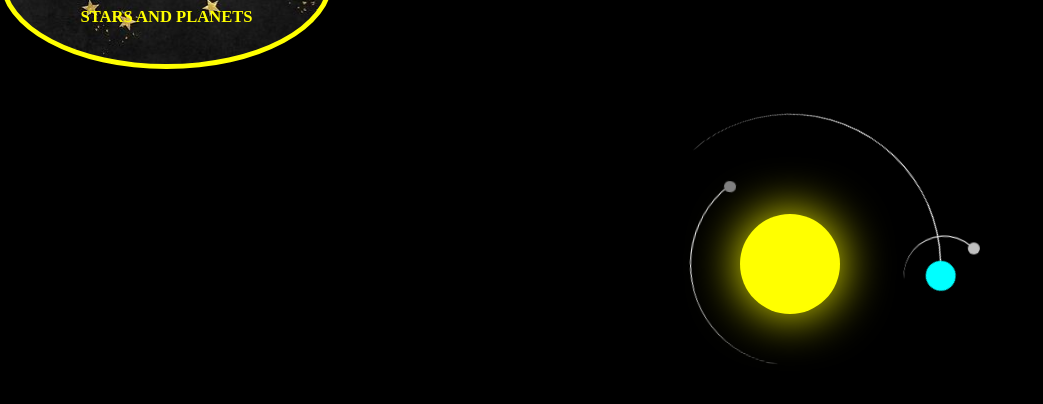
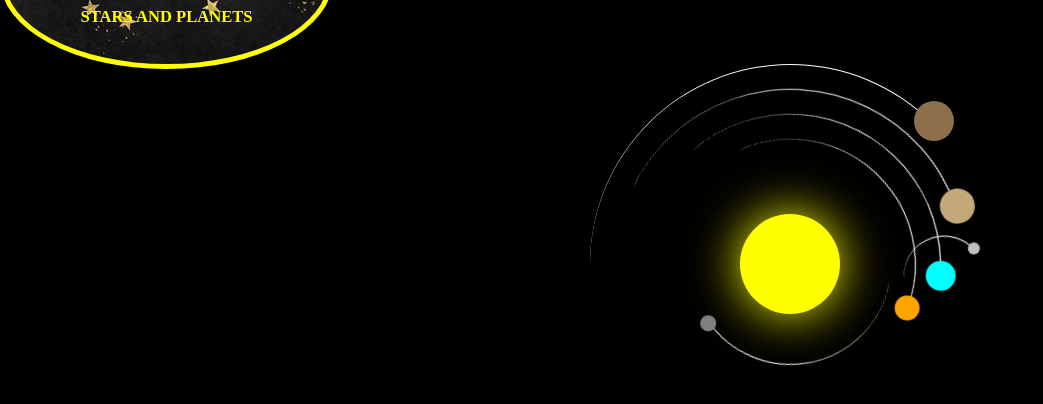
Before and after one commit to irinapech/Solar-System, a plain HTML site: page index.html in a window 1280 px wide. Shown: the part 126-530 px from the top of the page, without its empty margins (0-1043 px from the left). Drawn offline with Linux system fonts and the light colour scheme.

Commit message:
added mars and jupiter (jupiter is not moving)

```diff
--- a/content.css
+++ b/content.css
@@ -49,20 +49,15 @@ body {
 /* determines the tails */
 .earth,
 .moon,
-.mercury {
+.mercury,
+.venus,
+.mars,
+.jupiter {
     position: absolute;
     border-style: solid;
     border-color: white transparent transparent transparent;
     border-width: 0.1em 0.1em 0 0;
     border-radius: 50%;
-}
-
-.earth {
-    top: 5em;
-    left: 5em;
-    width: 30em;
-    height: 30em;
-    animation: orbit 36.5s linear infinite;
 }
 
 .moon {
@@ -78,23 +73,50 @@ body {
     left: 10em;
     width: 20em;
     height: 20em;
-    animation: orbit 6.5s linear infinite;
+    animation: orbit 9.5s linear infinite;
+}
+
+.venus {
+    top: 7.5em;
+    left: 7.5em;
+    width: 25em;
+    height: 25em;
+    animation: orbit 27.5s linear infinite;
+}
+
+.earth {
+    top: 5em;
+    left: 5em;
+    width: 30em;
+    height: 30em;
+    animation: orbit 36.5s linear infinite;
+}
+
+.mars {
+    top:2.5em;
+    left: 2.5em;
+    width: 35em;
+    height: 35em;
+    animation: orbit 70s linear infinite;
+}
+
+.jupiter {
+    top: 0em;
+    left: 0em;
+    width: 40em;
+    height: 40em;
+    animation: orbit 2s linear inifinte;
 }
 
 .earth::before,
 .moon::before,
-.mercury::before {
+.mercury::before,
+.venus::before,
+.mars::before,
+.jupiter::before {
     content: '';
     position: absolute;
     border-radius: 50%;
-}
-
-.earth::before {
-    top: 2.8em;
-    right: 2.8em;
-    width: 3em;
-    height: 3em;
-    background-color: aqua;
 }
 
 .moon::before {
@@ -106,12 +128,52 @@ body {
 }
 
 .mercury::before {
+    top: 2em;
+    right: 2em;
+    width: 1.6em;
+    height: 1.6em;
+    background-color: gray;
+}
+
+/* this is set, do not touch it */
+.venus::before {
     top: 2.4em;
     right: 2.4em;
-    width: 1.15em;
-    height: 1.15em;
-    background-color: gray;
+    width: 2.5em;
+    height: 2.5em;
+    background-color: orange;
 }
+
+.earth::before {
+    top: 2.8em;
+    right: 2.8em;
+    width: 3em;
+    height: 3em;
+    background-color: aqua;
+}
+
+.mars::before {
+    top: 3.2em;
+    right: 3.2em;
+    width: 3.5em;
+    height: 3.5em;
+    background-color: rgb(195, 169, 122);
+}
+
+.jupiter::before {
+    top:3.6em;
+    right: 3.6em;
+    width: 4em;
+    height: 4em;
+    background-color: rgb(141, 112, 75);
+}
+
+/* .planet::before {
+    top:
+    right:
+    width: size of the planet
+    height: size of the planet
+} */
 
 @keyframes orbit {
    to {
--- a/index.html
+++ b/index.html
@@ -15,9 +15,12 @@
         <!-- Container content start -->
         <div class="content">
             <div class="sun"></div>
+            <div class="jupiter"></div>
+            <div class="mars"></div>
             <div class="earth">
                 <div class="moon"></div>
             </div>
+            <div class="venus"></div>
             <div class="mercury"></div>
         </div>
         <!-- Container content end -->
```
